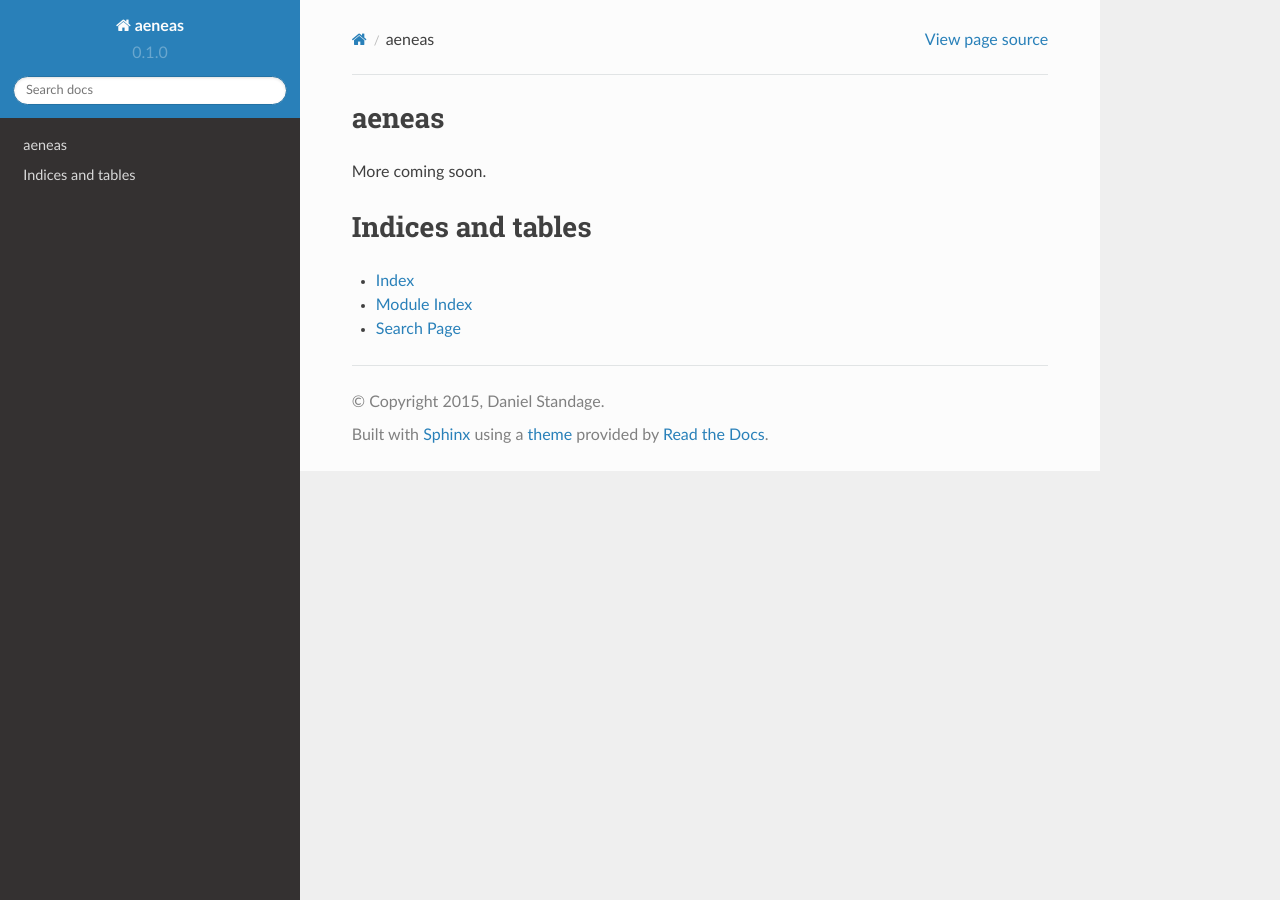
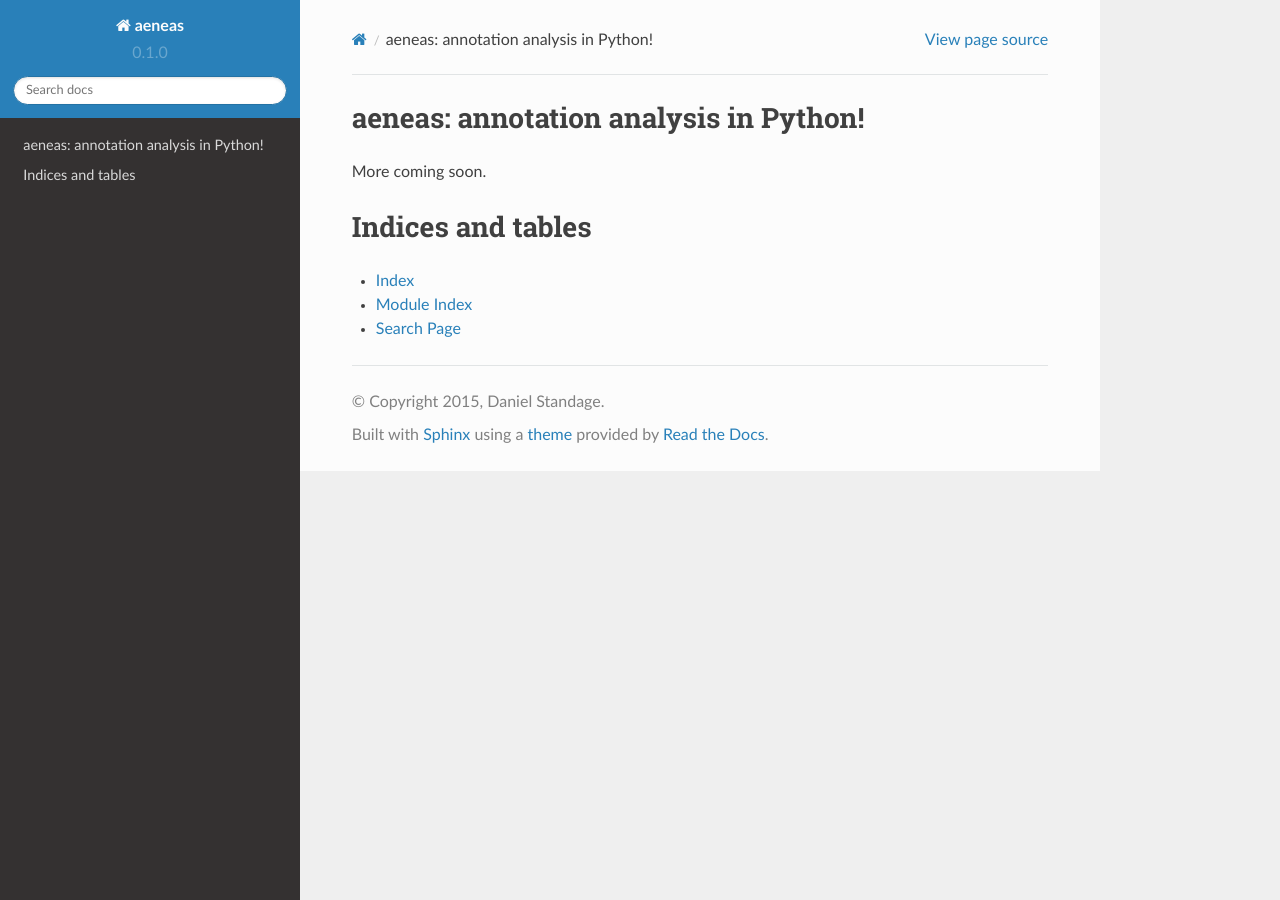
Before and after one commit to standage/tag, a Sphinx documentation site: the page built from docs/index.rst, in a window 1280 px wide. Built offline with Sphinx 7.4.7 and the Read the Docs theme 2.0.0, drawn with Linux system fonts in a browser that asks for light colours.

Commit message:
Minor docs update

```diff
--- a/docs/index.rst
+++ b/docs/index.rst
@@ -1,5 +1,5 @@
-aeneas
-======
+aeneas: annotation analysis in Python!
+======================================
 
 More coming soon.
 
```
Also changed, not shown: CHANGELOG.md (+1 -0 lines), README.rst (+12 -3 lines).
